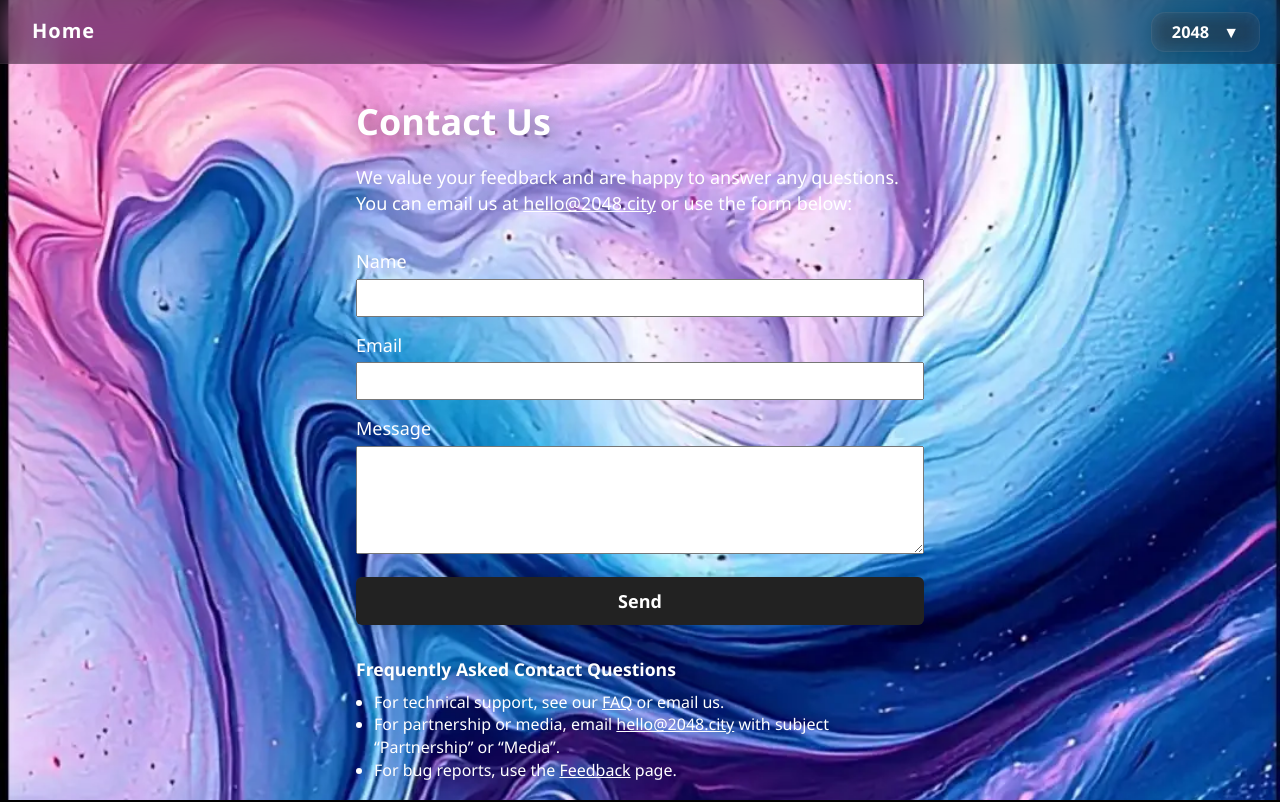
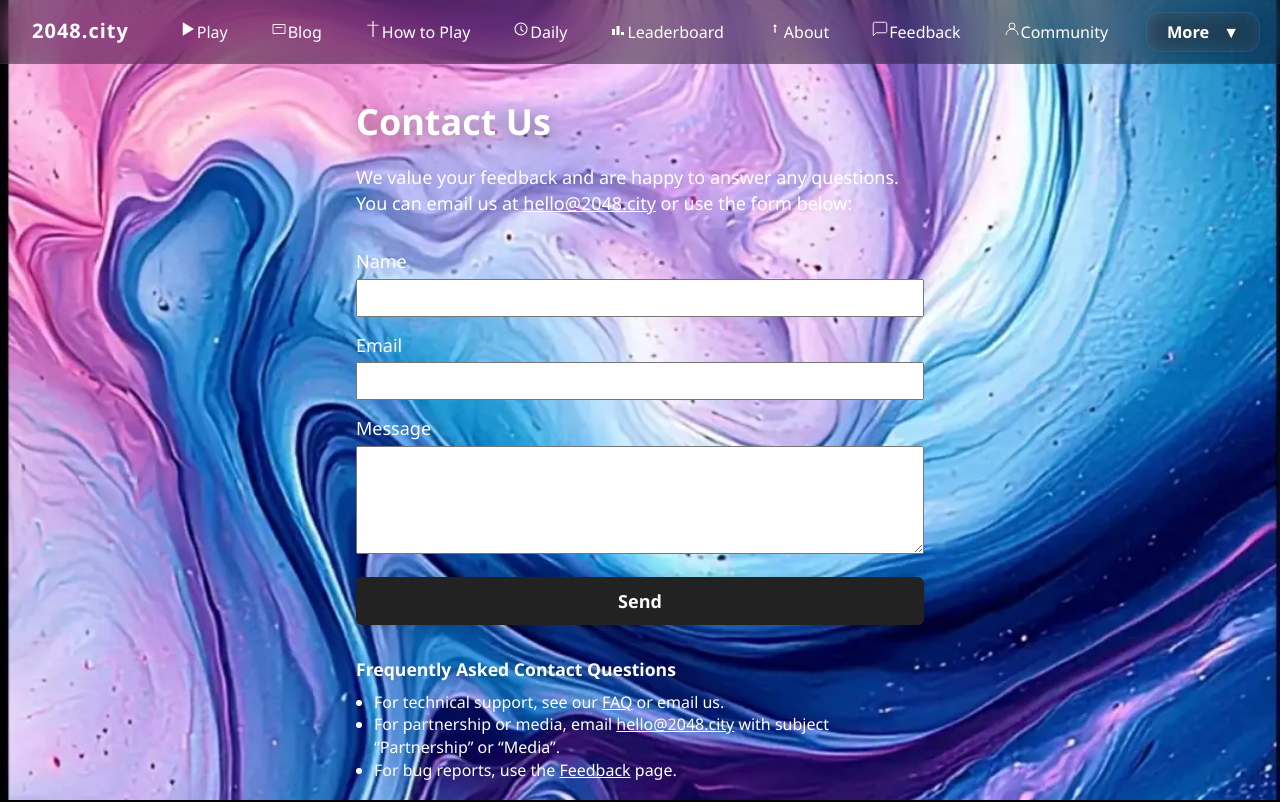
Before and after one commit to Oililyuk/2048.city, a Next.js app: page /contact in a window 1280 px wide. Shown: the top 802 px of the page. Built offline with nearby package versions, Linux system fonts and the light colour scheme.

Commit message:
Update MainMenu styles and SSR chunk assets
Refactored MainMenu.module.css and MainMenu.tsx for improved menu styling and layout. Updated Next.js build and static assets, including SSR chunk renames, additions, and deletions to optimize server-side rendering and static file management.

```diff
--- a/src/components/MainMenu/MainMenu.module.css
+++ b/src/components/MainMenu/MainMenu.module.css
@@ -7,10 +7,10 @@
   display: flex;
   align-items: center;
   justify-content: space-between;
-  background: rgba(20,20,28,0.5);
-  backdrop-filter: blur(16px) saturate(160%);
-  -webkit-backdrop-filter: blur(16px) saturate(160%);
-  border-bottom: 1px solid rgba(255,255,255,0.04);
+  background: linear-gradient(90deg, rgba(12,14,18,0.45), rgba(20,22,28,0.55));
+  backdrop-filter: blur(18px) saturate(150%);
+  -webkit-backdrop-filter: blur(18px) saturate(150%);
+  border-bottom: 1px solid rgba(79,209,197,0.06);
   z-index: 2000;
   padding: 0 20px;
 }
@@ -21,14 +21,15 @@
 }
 .logo {
   font-size: 1.25rem;
-  font-weight: 700;
-  color: #fff;
+  font-weight: 800;
+  color: #f8fafc;
   text-decoration: none;
   letter-spacing: 1px;
   padding: 0 12px;
   display: flex;
   align-items: center;
   height: 100%;
+  gap: 8px;
 }
 
 @keyframes logoGlow {
@@ -55,8 +56,16 @@
   border-radius: 2px;
   transition: all 0.3s;
 }
+.menuIcon[aria-expanded='true'] .iconBar:nth-child(1) { transform: translateY(8px) rotate(45deg); }
+.menuIcon[aria-expanded='true'] .iconBar:nth-child(2) { opacity: 0; transform: scaleX(0); }
+.menuIcon[aria-expanded='true'] .iconBar:nth-child(3) { transform: translateY(-8px) rotate(-45deg); }
 .menuList {
-  display: none;
+  display: flex;
+  gap: 18px;
+  align-items: center;
+  list-style: none;
+  margin: 0;
+  padding: 0;
 }
 .mainButtonWrapper {
   position: relative;
@@ -144,9 +153,9 @@
   position: relative;
 }
 .menuLink:hover {
-  background: rgba(79, 209, 197, 0.18);
+  background: linear-gradient(90deg, rgba(79,209,197,0.08), rgba(79,209,197,0.04));
   color: #4fd1c5;
-  box-shadow: 0 2px 12px #4fd1c544;
+  box-shadow: 0 6px 26px rgba(79,209,197,0.08);
 }
 .menuLink:active {
   background: rgba(79,209,197,0.28);
@@ -199,13 +208,23 @@
     box-shadow: 0 8px 32px rgba(30,30,40,0.22);
     transform: translateY(-100%) scaleY(0.95);
     opacity: 0;
-    transition: transform 0.35s cubic-bezier(.68,-0.55,.27,1.55), opacity 0.25s;
+    transition: transform 0.28s cubic-bezier(.2,.9,.2,1), opacity 0.2s;
     z-index: 1999;
   }
-  .menuToggle:checked ~ .menuList {
+  .menuList[data-open='true'] {
     transform: translateY(0) scaleY(1);
     opacity: 1;
   }
+
+  /* icon next to label */
+  .icon { display: inline-flex; align-items: center; justify-content: center; margin-right: 8px; color: #a7f3d0; }
+  .label { display: inline-block; vertical-align: middle; }
+
+  .menuLink.active { color: #4fd1c5; font-weight: 700; }
+  .menuLink.active::after { transform: scaleX(1); opacity: 1; }
+
+  .logo { background: linear-gradient(90deg,#4fd1c5,#06b6d4); -webkit-background-clip: text; background-clip: text; color: transparent; }
+  .logo::after { content: ''; display:inline-block; width:8px; height:8px; background: #4fd1c5; border-radius:50%; margin-left:6px; box-shadow: 0 0 12px rgba(79,209,197,0.5); }
   @media (prefers-color-scheme: light) {
     .menu {
       background: linear-gradient(90deg, rgba(255,255,255,0.85) 60%, rgba(79,209,197,0.12) 100%);
@@ -236,3 +255,41 @@
     border-bottom: 1px solid rgba(255,255,255,0.08);
   }
 }
+
+/* Mobile overlay (JS-driven) */
+.mobileOverlay {
+  position: fixed;
+  inset: 0;
+  background: rgba(0,0,0,0.35);
+  z-index: 2050;
+  display: flex;
+  justify-content: flex-end;
+}
+.mobileMenu {
+  width: min(360px, 85vw);
+  height: 100%;
+  background: rgba(20,20,28,0.98);
+  padding: 28px 20px;
+  box-shadow: -12px 0 40px rgba(0,0,0,0.4);
+  overflow-y: auto;
+}
+.mobileMenu ul { list-style: none; margin: 0; padding: 0; display: flex; flex-direction: column; gap: 6px; }
+.mobileMenu li { width: 100%; }
+.mobileMenu .menuLink { padding: 14px 8px; font-size: 1.05rem; display: block; }
+
+/* Desktop: nicer spacing & active underline */
+.menuLink { position: relative; }
+.menuLink::after {
+  content: '';
+  position: absolute;
+  left: 0;
+  right: 0;
+  bottom: -6px;
+  height: 2px;
+  background: linear-gradient(90deg, #4fd1c5, rgba(79,209,197,0.6));
+  transform: scaleX(0);
+  transform-origin: left center;
+  transition: transform 0.22s ease;
+  opacity: 0.0;
+}
+.menuLink:hover::after, .menuLink:focus::after { transform: scaleX(1); opacity: 1; }
--- a/src/components/MainMenu/MainMenu.tsx
+++ b/src/components/MainMenu/MainMenu.tsx
@@ -2,34 +2,128 @@
 import Link from 'next/link';
 import styles from './MainMenu.module.css';
 
-const submenuItems = [
+import { useState } from 'react';
+import { usePathname } from 'next/navigation';
+
+const menuItems = [
+  { label: 'Play', href: '/' },
   { label: 'Blog', href: '/blog' },
-  { label: 'Strategies', href: '/blog/advanced-strategies' },
-  { label: 'AI vs Human', href: '/blog/ai-vs-human' },
-  { label: 'History', href: '/blog/history-of-2048' },
-  { label: 'Daily Challenge', href: '/challenges/daily' },
+  { label: 'How to Play', href: '/how-to-play' },
+  { label: 'Daily', href: '/challenges/daily' },
   { label: 'Leaderboard', href: '/#leaderboard' },
   { label: 'About', href: '/about' },
   { label: 'Feedback', href: '/feedback' },
-  { label: 'Reddit', href: 'https://www.reddit.com/r/2048city/', external: true },
+  { label: 'Community', href: 'https://www.reddit.com/r/2048city/', external: true },
 ];
 
-import { useState } from 'react';
+export default function MainMenu() {
+  const [mobileOpen, setMobileOpen] = useState(false);
+  const [submenuOpen, setSubmenuOpen] = useState(false);
+  const pathname = usePathname();
 
-export default function MainMenu() {
-  const [submenuOpen, setSubmenuOpen] = useState(false);
+  function Icon({ name }: { name: string }) {
+    switch (name) {
+      case 'Play':
+        return (
+          <svg width="18" height="18" viewBox="0 0 24 24" fill="none" aria-hidden>
+            <path d="M5 3v18l15-9L5 3z" fill="currentColor" />
+          </svg>
+        );
+      case 'Blog':
+        return (
+          <svg width="18" height="18" viewBox="0 0 24 24" fill="none" aria-hidden>
+            <path d="M4 6h16v12H4z" stroke="currentColor" strokeWidth="1.2" fill="none" />
+            <path d="M8 10h8" stroke="currentColor" strokeWidth="1.4" strokeLinecap="round" />
+          </svg>
+        );
+      case 'How to Play':
+        return (
+          <svg width="18" height="18" viewBox="0 0 24 24" fill="none" aria-hidden>
+            <path d="M12 2v20" stroke="currentColor" strokeWidth="1.6" strokeLinecap="round" />
+            <path d="M5 7h14" stroke="currentColor" strokeWidth="1.2" strokeLinecap="round" />
+          </svg>
+        );
+      case 'Daily':
+        return (
+          <svg width="18" height="18" viewBox="0 0 24 24" fill="none" aria-hidden>
+            <circle cx="12" cy="12" r="8" stroke="currentColor" strokeWidth="1.4" />
+            <path d="M12 8v5l3 2" stroke="currentColor" strokeWidth="1.4" strokeLinecap="round" />
+          </svg>
+        );
+      case 'Leaderboard':
+        return (
+          <svg width="18" height="18" viewBox="0 0 24 24" fill="none" aria-hidden>
+            <path d="M4 20v-8h4v8H4zM10 20V8h4v12h-4zM16 20v-4h4v4h-4z" fill="currentColor" />
+          </svg>
+        );
+      case 'About':
+        return (
+          <svg width="18" height="18" viewBox="0 0 24 24" fill="none" aria-hidden>
+            <circle cx="12" cy="8" r="2" fill="currentColor" />
+            <path d="M11 11h2v6h-2z" fill="currentColor" />
+          </svg>
+        );
+      case 'Feedback':
+        return (
+          <svg width="18" height="18" viewBox="0 0 24 24" fill="none" aria-hidden>
+            <path d="M21 15a2 2 0 0 1-2 2H7l-4 4V5a2 2 0 0 1 2-2h14a2 2 0 0 1 2 2v10z" stroke="currentColor" strokeWidth="1.2" fill="none" />
+          </svg>
+        );
+      case 'Community':
+        return (
+          <svg width="18" height="18" viewBox="0 0 24 24" fill="none" aria-hidden>
+            <path d="M12 12a4 4 0 1 0 0-8 4 4 0 0 0 0 8zM4 20a8 8 0 0 1 16 0" stroke="currentColor" strokeWidth="1.2" fill="none" />
+          </svg>
+        );
+      default:
+        return null;
+    }
+  }
+
   return (
-    <nav className={styles.menu}>
+    <nav className={styles.menu} role="navigation" aria-label="Main menu">
       <div className={styles.logoSection}>
         <Link href="/" className={styles.logo} aria-label="Home">
-          Home
+          2048.city
         </Link>
       </div>
-      <button className={styles.menuIcon} aria-label="Open menu" onClick={() => setSubmenuOpen(v => !v)}>
+
+      {/* Desktop / wide screen links */}
+      <ul className={styles.menuList} data-open={mobileOpen ? 'true' : 'false'}>
+        {menuItems.map(item => {
+          const isActive = item.href === '/' ? pathname === '/' : pathname?.startsWith(item.href.replace('/#', '/'));
+          const linkClass = `${styles.menuLink} ${isActive ? styles.active : ''}`;
+          return (
+            <li key={item.href}>
+              {item.external ? (
+                <a href={item.href} target="_blank" rel="noopener noreferrer" className={linkClass} aria-current={isActive ? 'page' : undefined}>
+                  <span className={styles.icon}><Icon name={item.label} /></span>
+                  <span className={styles.label}>{item.label}</span>
+                </a>
+              ) : (
+                <Link href={item.href} className={linkClass} aria-current={isActive ? 'page' : undefined}>
+                  <span className={styles.icon}><Icon name={item.label} /></span>
+                  <span className={styles.label}>{item.label}</span>
+                </Link>
+              )}
+            </li>
+          );
+        })}
+      </ul>
+
+      {/* Mobile icon */}
+      <button
+        className={styles.menuIcon}
+        aria-label={mobileOpen ? 'Close menu' : 'Open menu'}
+        aria-expanded={mobileOpen}
+        onClick={() => setMobileOpen(v => !v)}
+      >
         <span className={styles.iconBar}></span>
         <span className={styles.iconBar}></span>
         <span className={styles.iconBar}></span>
       </button>
+
+      {/* Compact main button + submenu for extras */}
       <div className={styles.mainButtonWrapper}>
         <button
           className={styles.mainButton}
@@ -37,27 +131,47 @@ export default function MainMenu() {
           aria-haspopup="true"
           aria-expanded={submenuOpen}
         >
-          2048
+          More
           <span className={styles.arrow}>{submenuOpen ? '▲' : '▼'}</span>
         </button>
+
         {submenuOpen && (
-          <ul className={styles.submenu}>
-            {submenuItems.map(item => (
-              <li key={item.href}>
-                <a
-                  href={item.href}
-                  target={item.external ? '_blank' : undefined}
-                  rel={item.external ? 'noopener noreferrer' : undefined}
-                  className={styles.menuLink}
-                >
-                  {item.label}
-                  {item.external && <span className={styles.externalIcon}>↗</span>}
-                </a>
-              </li>
-            ))}
+          <ul className={styles.submenu} role="menu">
+            <li>
+              <Link href="/blog" className={styles.menuLink} role="menuitem"><span className={styles.icon}><Icon name="Blog"/></span> Blog</Link>
+            </li>
+            <li>
+              <Link href="/about" className={styles.menuLink} role="menuitem"><span className={styles.icon}><Icon name="About"/></span> About</Link>
+            </li>
+            <li>
+              <a href="https://www.reddit.com/r/2048city/" target="_blank" rel="noopener noreferrer" className={styles.menuLink} role="menuitem"><span className={styles.icon}><Icon name="Community"/></span> Reddit ↗</a>
+            </li>
           </ul>
         )}
       </div>
+
+      {/* Mobile overlay menu */}
+      {mobileOpen && (
+        <div className={styles.mobileOverlay} onClick={() => setMobileOpen(false)}>
+          <div className={styles.mobileMenu} onClick={(e) => e.stopPropagation()}>
+            <ul>
+              {menuItems.map(item => (
+                <li key={item.href}>
+                  {item.external ? (
+                    <a href={item.href} target="_blank" rel="noopener noreferrer" className={styles.menuLink}>
+                      {item.label}
+                    </a>
+                  ) : (
+                    <Link href={item.href} className={styles.menuLink} onClick={() => setMobileOpen(false)}>
+                      {item.label}
+                    </Link>
+                  )}
+                </li>
+              ))}
+            </ul>
+          </div>
+        </div>
+      )}
     </nav>
   );
 }
```
